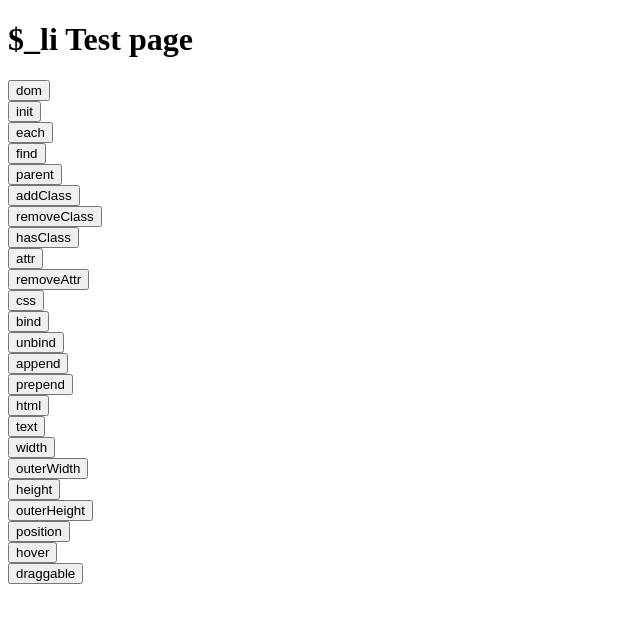
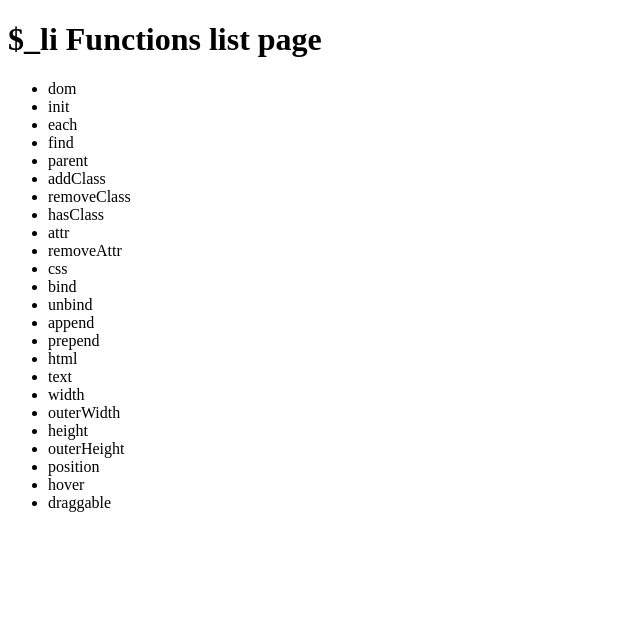
Before and after one commit to yunntan/lightDom, a plain HTML site: page index.html in a window 1280 px wide. Shown: the whole page, without its empty margins (0-640 px from the left). Drawn offline with Linux system fonts and the light colour scheme.

Commit message:
Fix init with empty param + fix isTouchDevice

```diff
--- a/$_li.js
+++ b/$_li.js
@@ -1,7 +1,7 @@
 /*
-    Light wieght jQuery like dom lib
+    Light weight jQuery like dom lib
 
-    At the moment on the window object
+    Global Object: $_li
  */
  (function(){
     // CustomEvent polyfill
@@ -80,7 +80,7 @@
 
     // Figure out if we're on a touch device or not -> TODO: improve ?: see pb like android user agent not having android and devices having both click & touch
     (function(){
-        $_li.isTouchDevice =  ('ontouchstart' in document.documentElement && (uaChecker.android || uaChecker.iOS) )
+        $_li.isTouchDevice =  ('ontouchstart' in document.documentElement )
     })();
 
 
@@ -114,7 +114,10 @@
 
     // Init
     domManipulator.prototype.init =  function (selector) {  // Todo, does not create a node -> only select
-        this.dom = getDOMFromParameter(selector);
+        if( selector )
+            this.dom = getDOMFromParameter(selector);
+        else
+            this.dom = getDOMFromParameter('body');
     };
 
     // Browse each dom
--- a/index.html
+++ b/index.html
@@ -5,23 +5,23 @@
     </head>
 <body>
 
-<h1>$_li Test page</h1>
+<h1>$_li Functions list page</h1>
     <p id="result">
     </p>
 </body>
     <script>
         var result = $_li("#result");
 
+        var list = $_li("<ul></ul>")
         for( var i in result ){
             var div= $_li("<div></div>");
-            var btn = $_li("<button>"+i+"</button>");
+            var btn = $_li("<li>"+i+"</li>");
             div.html(btn);
 
-            (function(fct){
-                btn.bind("click", function(){
-                });
-            })(i);
-            $_li('body').append(div);
+
+
+            list.append(btn);
         }
+        $_li('body').append(list);
     </script>
 </html>
```
Also changed, not shown: $_li.min.js, README.md.
